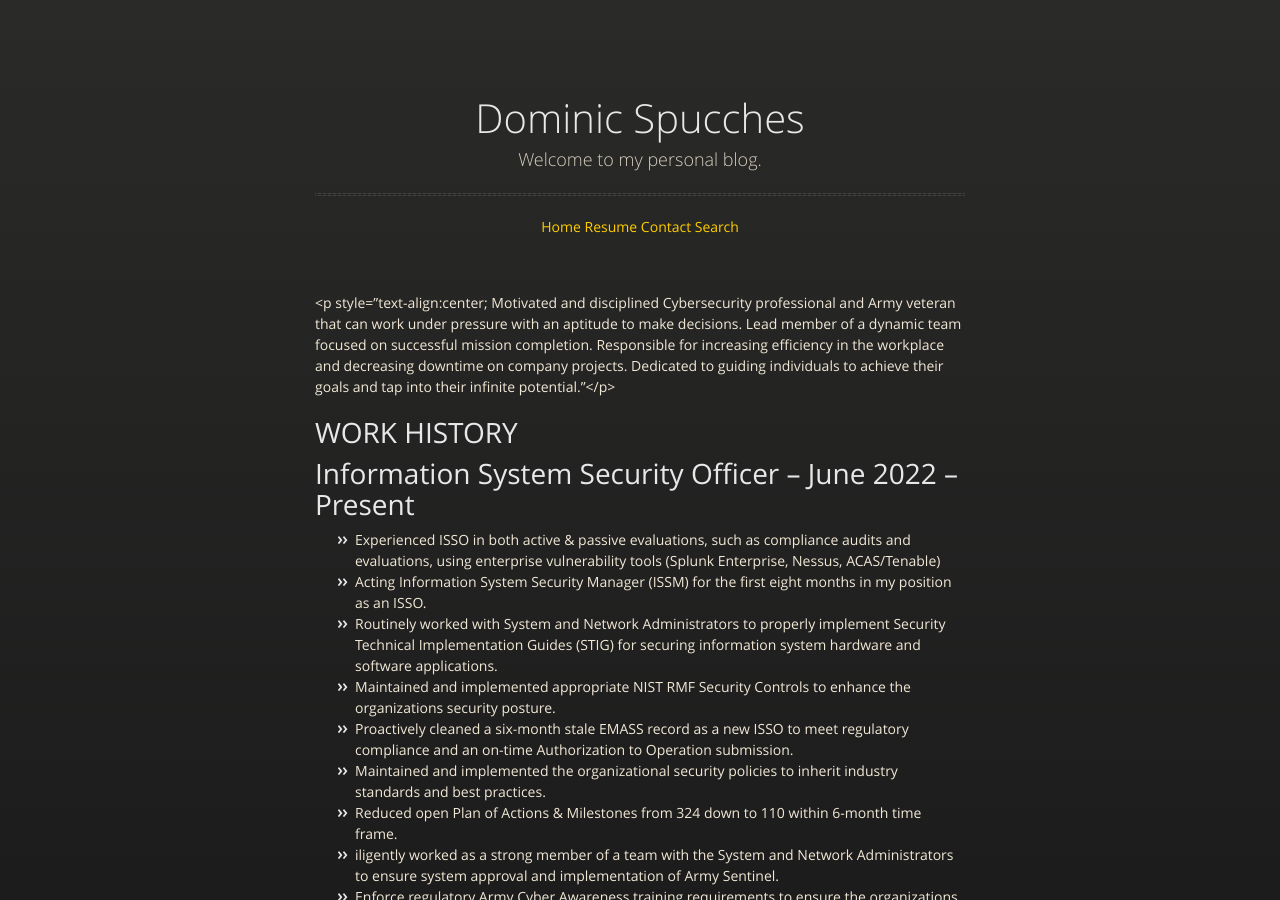
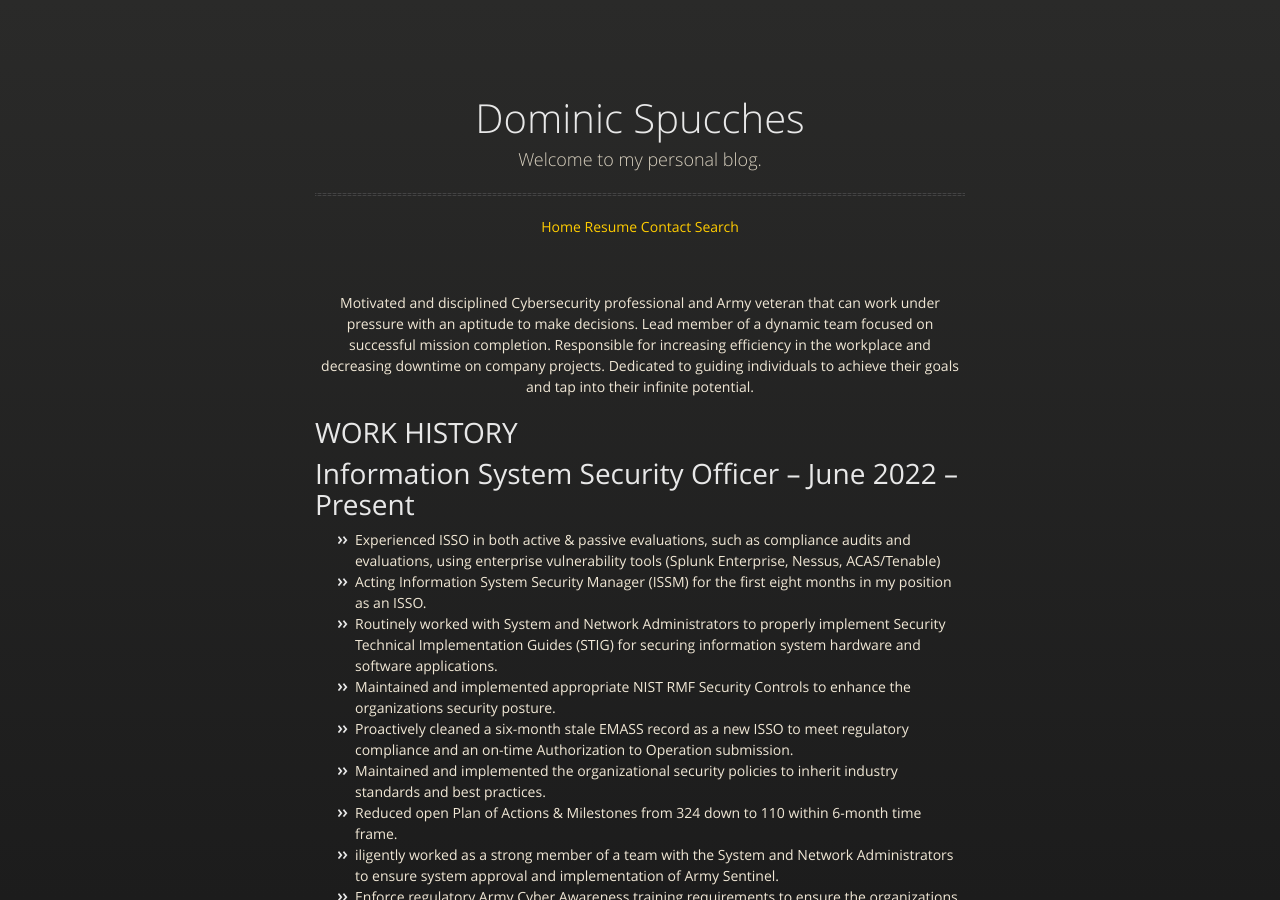
Before and after one commit to dspucches/dspucches.github.io, a Jekyll site: the page built from posts/resume.md, in a window 1280 px wide and 900 px high. Built offline with Jekyll 4.4.1, drawn with Linux system fonts in a browser that asks for light colours; our own code applies the rules of GitHub Pages for plain Markdown files.

Commit message:
Update resume.md

```diff
--- a/posts/resume.md
+++ b/posts/resume.md
@@ -1,4 +1,4 @@
-<p style="text-align:center; Motivated and disciplined Cybersecurity professional and Army veteran that can work under pressure with an aptitude to make decisions. Lead member of a dynamic team focused on successful mission completion. Responsible for increasing efficiency in the workplace and decreasing downtime on company projects. Dedicated to guiding individuals to achieve their goals and tap into their infinite potential."</p>
+<p style="text-align:center;">Motivated and disciplined Cybersecurity professional and Army veteran that can work under pressure with an aptitude to make decisions. Lead member of a dynamic team focused on successful mission completion. Responsible for increasing efficiency in the workplace and decreasing downtime on company projects. Dedicated to guiding individuals to achieve their goals and tap into their infinite potential.</p>
 
 # WORK HISTORY
 
```
